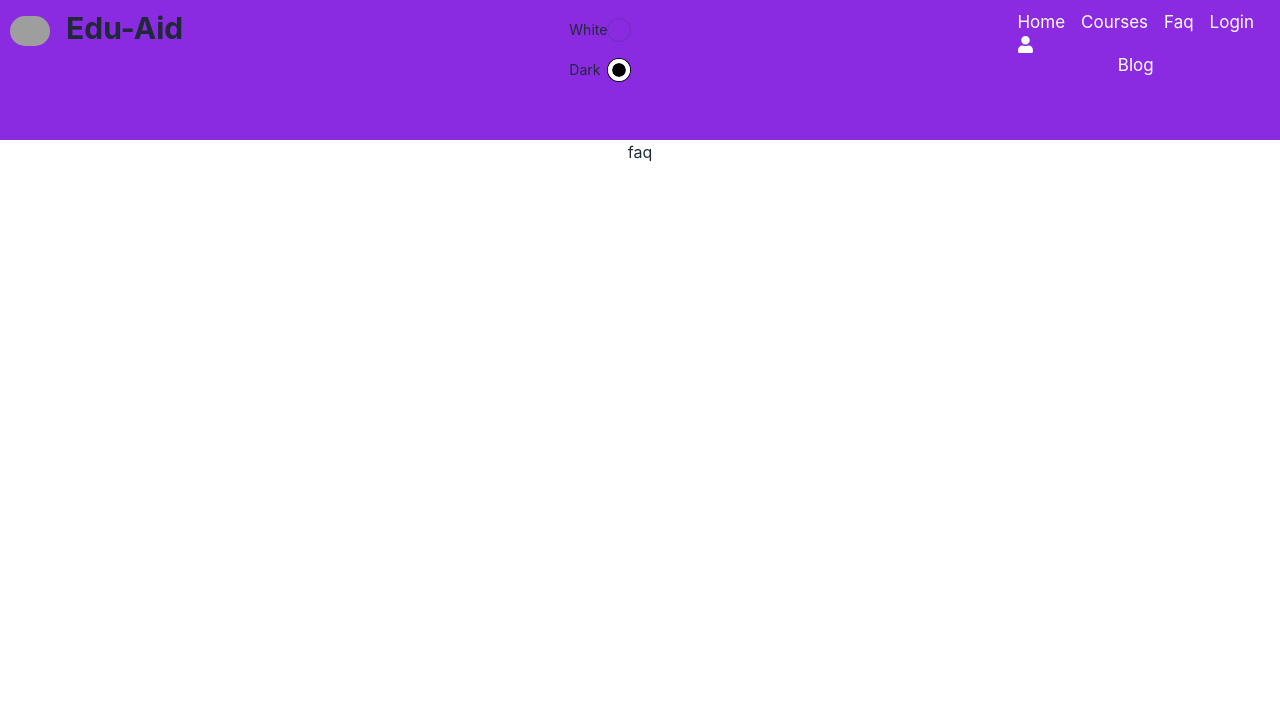
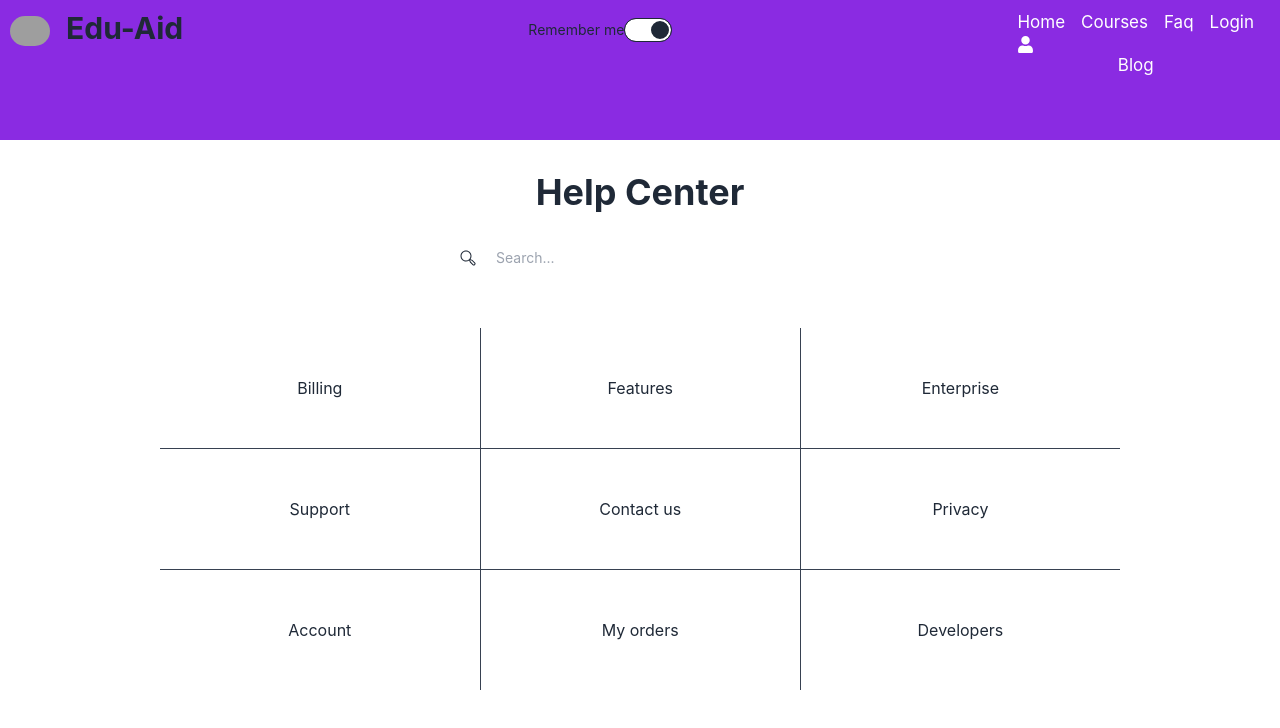
Before and after one commit to didar07/edu-aid-client, a React (Create React App) app: page /faq in a window 1280 px wide. Shown: the top 728 px of the page. Built offline with nearby package versions, Linux system fonts and the light colour scheme; no server answers; grey boxes are pictures that could not be loaded.

Commit message:
faq added

```diff
--- a/src/components/Faq/Faq.js
+++ b/src/components/Faq/Faq.js
@@ -1,9 +1,42 @@
 import React from 'react';
+
+
 
 const Faq = () => {
     return (
         <div>
-            <h2>faq</h2>
+            <section className="dark:bg-gray-800 dark:text-gray-100">
+                <div className="container flex flex-col items-center p-4 mx-auto md:p-8">
+                    <h1 className="text-3xl font-bold leading-none text-center sm:text-4xl">Help Center</h1>
+                    <div className="relative mt-6 mb-12">
+                        <span className="absolute inset-y-0 flex items-center pl-2 mx-auto">
+                            <button type="submit" title="Search" className="p-1 focus:outline-none focus:ring">
+                                <svg fill="currentColor" viewBox="0 0 512 512" className="w-4 h-4 dark:text-gray-100">
+                                    <path d="M479.6,399.716l-81.084-81.084-62.368-25.767A175.014,175.014,0,0,0,368,192c0-97.047-78.953-176-176-176S16,94.953,16,192,94.953,368,192,368a175.034,175.034,0,0,0,101.619-32.377l25.7,62.2L400.4,478.911a56,56,0,1,0,79.2-79.195ZM48,192c0-79.4,64.6-144,144-144s144,64.6,144,144S271.4,336,192,336,48,271.4,48,192ZM456.971,456.284a24.028,24.028,0,0,1-33.942,0l-76.572-76.572-23.894-57.835L380.4,345.771l76.573,76.572A24.028,24.028,0,0,1,456.971,456.284Z"></path>
+                                </svg>
+                            </button>
+                        </span>
+                        <input type="search" name="Search" placeholder="Search..." className="w-full py-3 pl-12 text-sm rounded-full sm:w-96 focus:outline-none dark:bg-gray-800 dark:text-gray-100 focus:dark:bg-gray-900" />
+                    </div>
+                    <div className="flex flex-col w-full divide-y sm:flex-row sm:divide-y-0 sm:divide-x sm:px-8 lg:px-12 xl:px-32 divide-gray-700">
+                        <div className="flex flex-col w-full divide-y divide-gray-700">
+                            <a rel="noopener noreferrer" href="#" className="flex items-center justify-center p-4 sm:py-8 lg:py-12">Billing</a>
+                            <a rel="noopener noreferrer" href="#" className="flex items-center justify-center p-4 sm:py-8 lg:py-12">Support</a>
+                            <a rel="noopener noreferrer" href="#" className="flex items-center justify-center p-4 sm:py-8 lg:py-12">Account</a>
+                        </div>
+                        <div className="flex flex-col w-full divide-y divide-gray-700">
+                            <a rel="noopener noreferrer" href="#" className="flex items-center justify-center p-4 sm:py-8 lg:py-12">Features</a>
+                            <a rel="noopener noreferrer" href="#" className="flex items-center justify-center p-4 sm:py-8 lg:py-12">Contact us</a>
+                            <a rel="noopener noreferrer" href="#" className="flex items-center justify-center p-4 sm:py-8 lg:py-12">My orders</a>
+                        </div>
+                        <div className="hidden w-full divide-y sm:flex-col sm:flex divide-gray-700">
+                            <a rel="noopener noreferrer" href="#" className="flex items-center justify-center p-4 sm:py-8 lg:py-12">Enterprise</a>
+                            <a rel="noopener noreferrer" href="#" className="flex items-center justify-center p-4 sm:py-8 lg:py-12">Privacy</a>
+                            <a rel="noopener noreferrer" href="#" className="flex items-center justify-center p-4 sm:py-8 lg:py-12">Developers</a>
+                        </div>
+                    </div>
+                </div>
+            </section>
         </div>
     );
 };
--- a/src/components/Header/Header.js
+++ b/src/components/Header/Header.js
@@ -19,7 +19,7 @@
                 <img src="https://tse4.mm.bing.net/th?id=OIP.ocTNmZBZrwvB5iYUkmIsqwHaB2&pid=Api&P=0" alt="" />
                 <div><h2 className='text-3xl font-bold ml-4'>Edu-Aid</h2></div>
             </div>
-            <div className='align-top'>
+            {/* <div className='align-top'>
                 <div className="form-control">
                     <label className="label cursor-pointer">
                         <span className="label-text">White</span>
@@ -32,6 +32,12 @@
                         <input type="radio" name="radio-6" className="radio checked:bg-black" checked />
                     </label>
                 </div>
+            </div> */}
+            <div className="form-control">
+                <label className="label cursor-pointer">
+                    <span className="label-text">Remember me</span>
+                    <input type="checkbox" className="toggle" checked />
+                </label>
             </div>
 
             <div >
--- a/tailwind.config.js
+++ b/tailwind.config.js
@@ -1,8 +1,9 @@
 /** @type {import('tailwindcss').Config} */
 module.exports = {
-  content: ["./src/**/*.{html,js}"],
+  content: [
+    "./src/**/*.{js,jsx,ts,tsx}",
+  ],
   theme: {
-
     extend: {},
   },
   plugins: [require("daisyui")],
```
